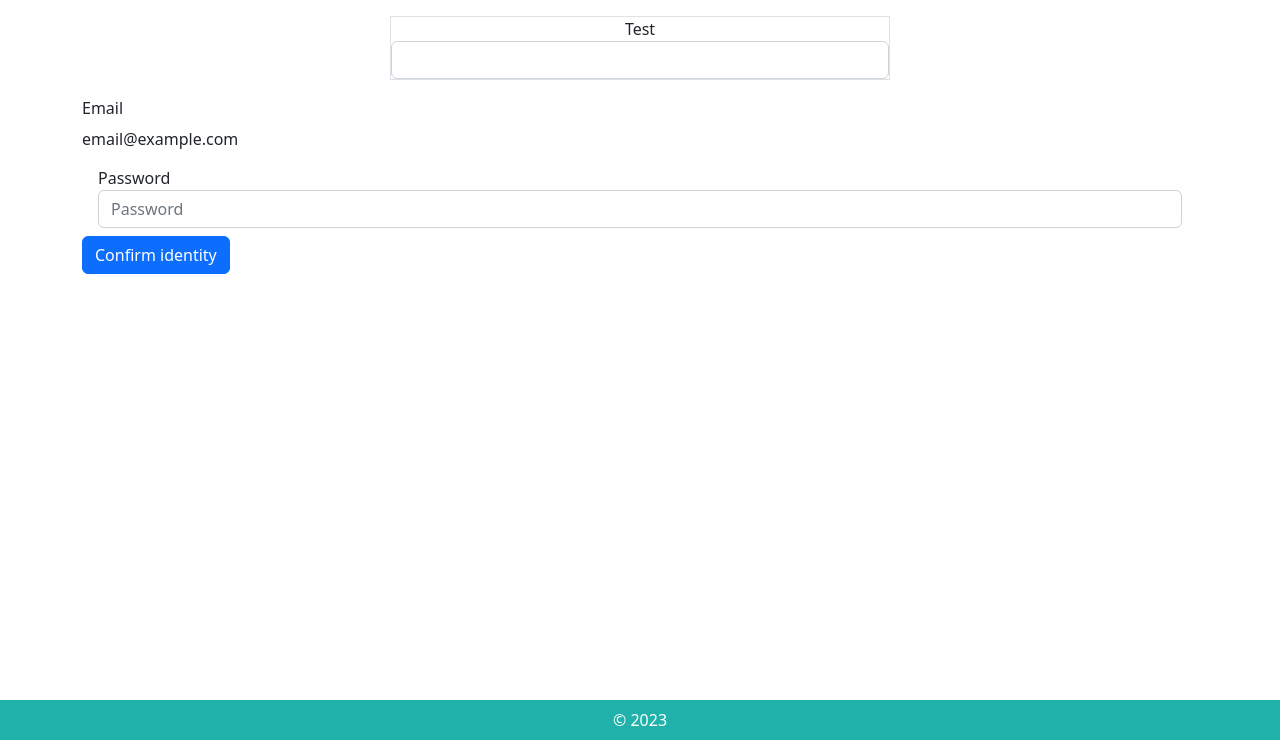
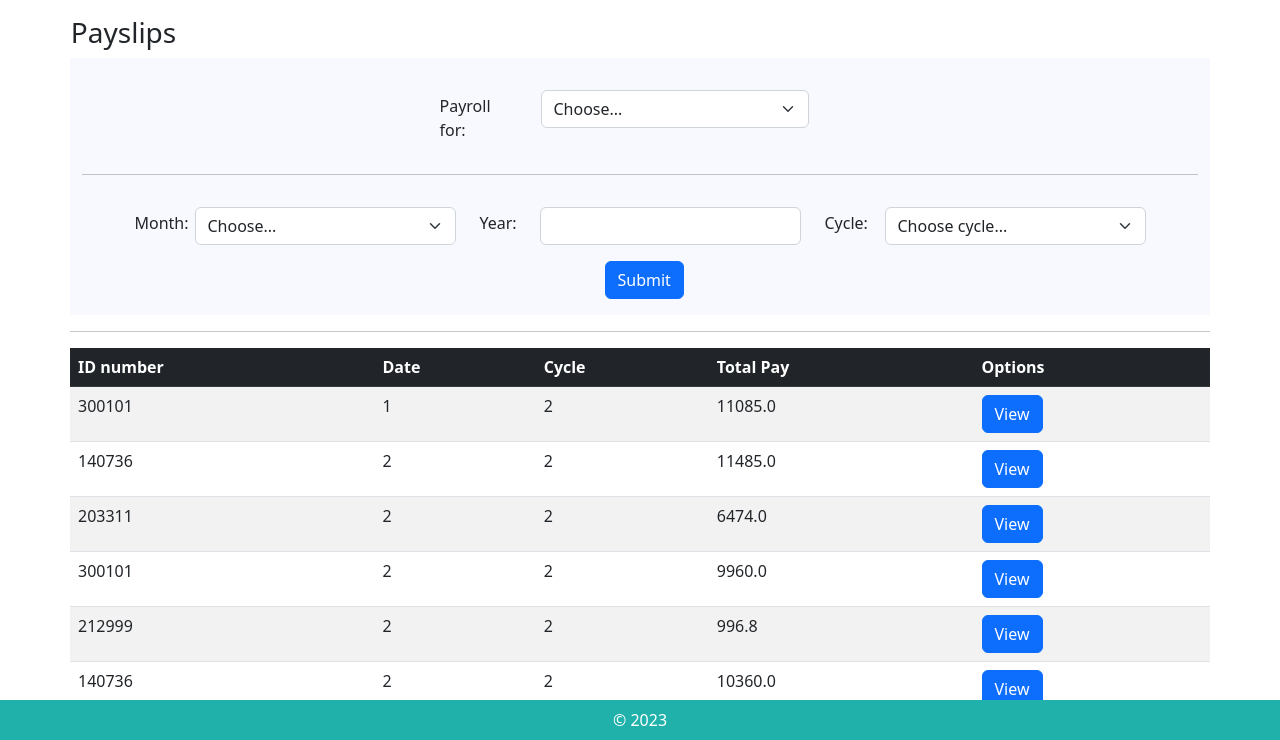
Before and after one commit to Paomittsu/Lazapee, a Django app: page /payslips in a window 1280 px wide. Shown: the part 60-800 px from the top of the page. Run offline with Django 3.2, Linux system fonts and the light colour scheme; data comes from the database, SQL or seed files in the repository; both versions use the stored data as it was after the commit; some libraries are stand-ins or nearby versions.

Commit message:
idk how it works but it did

```diff
--- a/payroll_app/templates/payroll_app/base.html
+++ b/payroll_app/templates/payroll_app/base.html
@@ -23,6 +23,9 @@
             </div>
         </nav>
 
+
+
+
         <div class="container">
             <div class = "row">
                 {% block content %}
--- a/payroll_app/templates/payroll_app/payslips.html
+++ b/payroll_app/templates/payroll_app/payslips.html
@@ -1,28 +1,124 @@
 {% extends 'payroll_app/base.html' %}
 {% load static %}
 
+
+
 {% block content %}
-<form class="form-inline">
-    <div class="border mx-auto text-center" style="width: 500px;">
-        <label class="label-control">Test</label>
-        <input type="text" class="form-control">
+<h3 style="margin-left:-0.7rem;">Payslips</h3>
+
+<form method="POST" class="form-inline pt-4" style="background-color:#F8F8FF;"  action="{% url 'payslip_submit' %}">
+    {% csrf_token %}
+
+
+    <!-- Payslip for -->
+    <div class="row justify-content-center pb-3 pt-2" style="margin-left: -2.7rem">
+        <div class="col-1 pt-1 " style="width: 101px">
+            <label>Payroll for: </label>
+        </div>
+
+        <div class="col-3 ">
+            <select class="form-select" name="payslip_for" required>
+                <option value="" disabled selected>Choose...</option>
+                <option value="all">All employees</option>
+                {% for e in emp %}
+                <option> {{e.getID}}</option>
+                {% endfor %}
+            </select>
+        </div>
+    </div>
+
+    <center><hr></center>
+
+    <!-- Month -->
+    <div class="row justify-content-center pt-3">
+        <div class="col-1 pt-1 " style="width: 60px">
+            <label>Month: </label>
+        </div>
+
+        <div class="col-3 ">
+            <select class="form-select" name="month" required>
+                <option value="" disabled selected>Choose...</option>
+                <option value="1">January</option>
+                <option value="2">February</option>
+                <option value="3">March</option>
+                <option value="4">April</option>
+                <option value="5">May</option>
+                <option value="6">June</option>
+                <option value="7">July</option>
+                <option value="8">August</option>
+                <option value="9">September</option>
+                <option value="10">October</option>
+                <option value="11">November</option>
+                <option value="12">December</option>
+
+            </select>
+        </div>
+
+        <!-- Year -->
+        <div class="col-1 pt-1 " style="width: 60px">
+            <label>Year: </label>
+        </div>
+
+        <div class="col-3 ">
+            <input type="number" class="form-control" name="year" required>
+        </div>
+
+
+        <!-- Cycle -->
+        <div class="col-1 pt-1 " style="width: 60px">
+            <label>Cycle: </label>
+        </div>
+
+        <div class="col-3 ">
+            <select class="form-select" name="cycle" required>
+                <option value="" disabled selected>Choose cycle...</option>
+                <option value="1">Cycle 1</option>
+                <option value="2">Cycle 2</option>
+            </select>
+        </div>
+    </div>
+
+    <div class="row justify-content-center">
+        <div class="col-1 pt-3 pb-3 ">
+            <button type="submit" class="btn btn-primary ">Submit</button>
+        </div>
     </div>
 </form>
+<hr>
 
-<form class="form-inline">
-  <div class="form-group mb-2">
-    <label for="staticEmail2" class="sr-only">Email</label>
-    <input type="text" readonly class="form-control-plaintext" id="staticEmail2" value="email@example.com">
-  </div>
-  <div class="form-group mx-sm-3 mb-2">
-    <label for="inputPassword2" class="sr-only">Password</label>
-    <input type="password" class="form-control" id="inputPassword2" placeholder="Password">
-  </div>
-  <button type="submit" class="btn btn-primary mb-2">Confirm identity</button>
-</form>
+
+<table class="table table-striped">
+    <thead class = "table-dark">
+        <tr>
+            <th scope = "col"> ID number </th>
+            <th scope = "col"> Date </th>
+            <th scope = "col"> Cycle </th>
+            <th scope = "col"> Total Pay </th>
+            <th scope = "col"> Options </th>
+        </tr>
+    </thead>
+    <tbody>
+        {% for e in ptest %}
+        <tr>
+
+            <td> {{e.getIDNumber.getID}} </td>
+            <td> {{e.getMonth}} </td>
+            <td> {{e.getPay_cycle}} </td>
+            <td> {{e.getTotal_pay}} </td>
+            <td> <a class="btn btn-primary" href="{% url 'view_payslip' pk=e.pk %}">View</button> </a>
+
+
+        </tr>
+        {% endfor %}
+    </tbody>
+</table>
+
 {% endblock %}
 
 
+
+
+<!-- VOID -->
 {% comment %} {% extends 'payroll_app/base.html' %}
 
 {% block content %}
@@ -99,5 +195,5 @@
             {% endfor %}
         </tbody>
     </table>
-    </div>
+</div>
 {% endblock %}  {% endcomment %}
--- a/payroll_app/views.py
+++ b/payroll_app/views.py
@@ -200,6 +200,8 @@ def view_payslip(request, pk):
         'deductions': deductions,
     }
 
+    return render(request, 'payroll_app/view_payslip.html', context)
+
 
 
 # void
```
Also changed, not shown: payroll_app/templates/payroll_app/test.html (+4 -10 lines), db.sqlite3.
